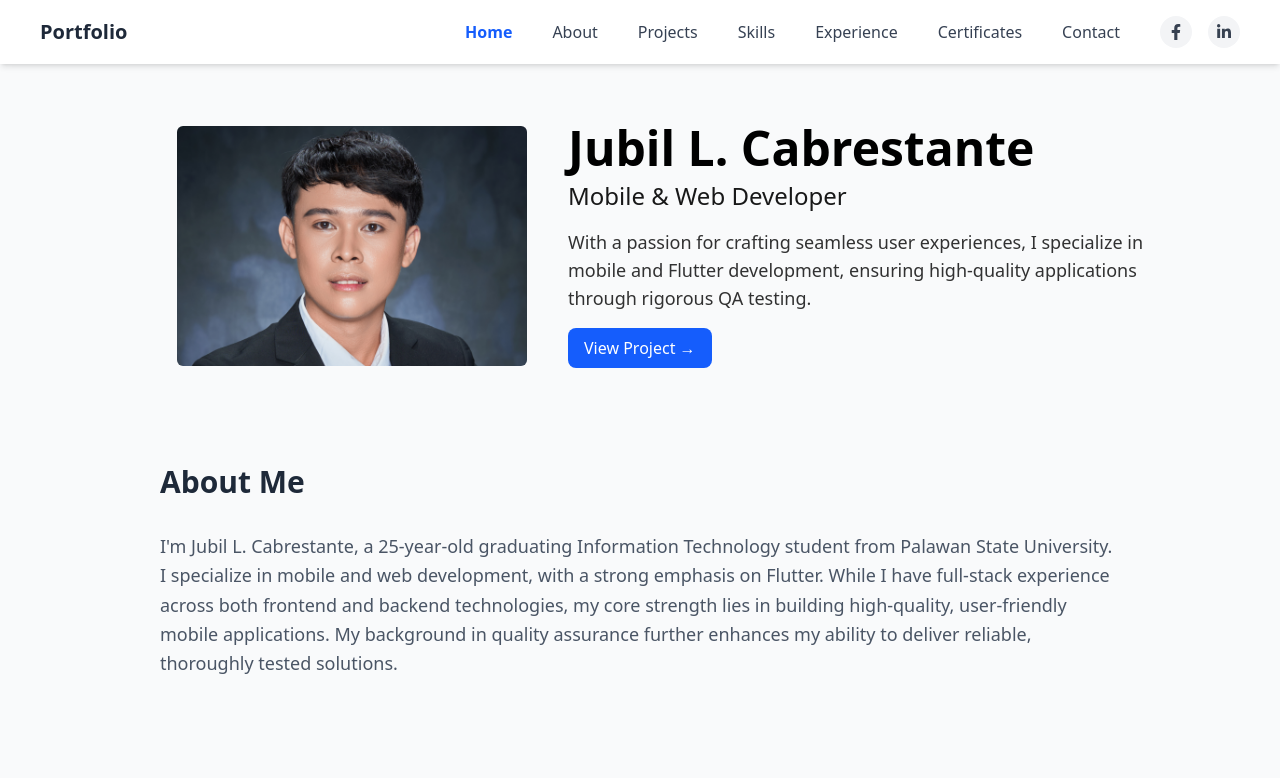
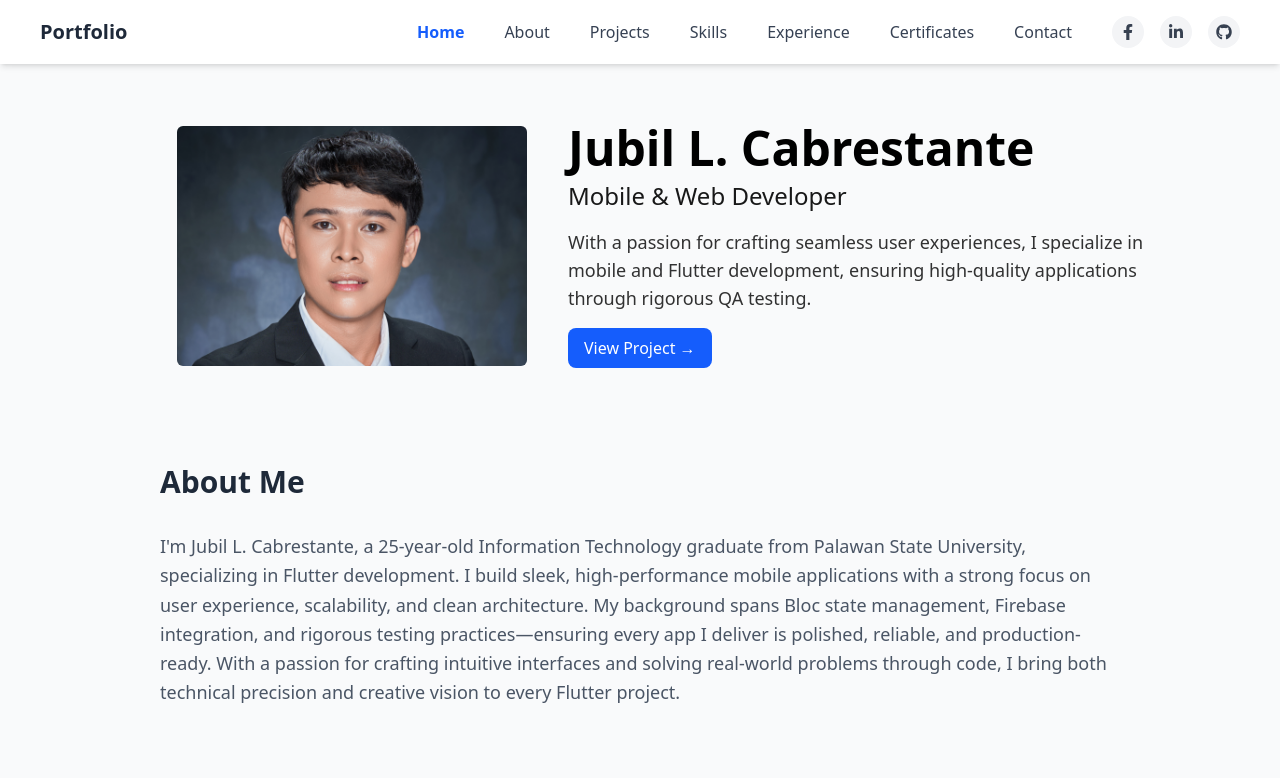
Before and after one commit to jubilcabrestante/portfolio, a Next.js app: page / in a window 1280 px wide. Shown: the top 778 px of the page. Built offline with nearby package versions, Linux system fonts and the light colour scheme.

Commit message:
update informations

```diff
--- a/src/components/Navigation.tsx
+++ b/src/components/Navigation.tsx
@@ -92,7 +92,7 @@ const Navigation = () => {
                     ? "text-blue-600 font-bold"
                     : "text-gray-700")
                 }
-                onClick={() => setIsOpen(false)} // close menu on click
+                onClick={() => setIsOpen(false)}
               >
                 {label}
               </a>
--- a/src/components/SkillGrid.tsx
+++ b/src/components/SkillGrid.tsx
@@ -1,5 +1,3 @@
-// skill_grid.tsx
-
 import React from "react";
 import * as Icons from "lucide-react";
 import type { SkillGroup } from "../types/skill_types";
@@ -37,7 +35,7 @@ const SkillsGrid: React.FC<SkillsGridProps> = ({ skills, category }) => {
               return (
                 <div
                   key={idx}
-                  className="border border-gray-200 rounded-lg p-6 hover:shadow-md transition-shadow bg-white"
+                  className="border border-gray-200 rounded-lg p-6 hover:shadow-md transition-shadow bg-white min-h-[200px] max-h-[300px] overflow-y-auto"
                 >
                   <h4 className="text-lg font-semibold text-gray-800 mb-2 flex items-center gap-2">
                     {IconComponent && (
--- a/src/components/SocialMedia/SocialMedia.tsx
+++ b/src/components/SocialMedia/SocialMedia.tsx
@@ -1,5 +1,5 @@
 import Link from "next/link";
-import { FaFacebookF, FaLinkedinIn } from "react-icons/fa";
+import { FaFacebookF, FaGithub, FaLinkedinIn } from "react-icons/fa";
 import styles from "./social-media.module.css";
 
 type SocialLink = {
@@ -19,6 +19,11 @@ const SocialMedia = () => {
       href: "https://www.linkedin.com/in/jubil-cabrestante-2b4118375/",
       icon: <FaLinkedinIn className="w-4 h-4" />,
       ariaLabel: "LinkedIn",
+    },
+    {
+      href: "https://github.com/jubilcabrestante",
+      icon: <FaGithub className="w-4 h-4" />,
+      ariaLabel: "GitHub",
     },
   ];
 
--- a/src/data/portfolioData.ts
+++ b/src/data/portfolioData.ts
@@ -10,7 +10,7 @@ export const portfolioData: PortfolioData = {
   },
   about: {
     content:
-      "I'm Jubil L. Cabrestante, a 25-year-old graduating Information Technology student from Palawan State University. I specialize in mobile and web development, with a strong emphasis on Flutter. While I have full-stack experience across both frontend and backend technologies, my core strength lies in building high-quality, user-friendly mobile applications. My background in quality assurance further enhances my ability to deliver reliable, thoroughly tested solutions.",
+      "I'm Jubil L. Cabrestante, a 25-year-old Information Technology graduate from Palawan State University, specializing in Flutter development. I build sleek, high-performance mobile applications with a strong focus on user experience, scalability, and clean architecture. My background spans Bloc state management, Firebase integration, and rigorous testing practices—ensuring every app I deliver is polished, reliable, and production-ready. With a passion for crafting intuitive interfaces and solving real-world problems through code, I bring both technical precision and creative vision to every Flutter project.",
   },
   projects: [
     {
@@ -75,7 +75,6 @@ export const portfolioData: PortfolioData = {
       framework: "Next.js, React",
       description:
         "A personal portfolio website built with Next.js and React, showcasing my projects and skills.",
-      // link: "https://jubilcabrestante.github.io/portfolio/",
       images: ["/assets/portfolio/1.png", "/assets/portfolio/2.png"],
     },
   ],
@@ -88,6 +87,11 @@ export const portfolioData: PortfolioData = {
           icon: "Smartphone",
           description: [
             "Proficient in building native mobile applications for iOS and Android platforms.",
+            "Implement Clean Architecture to ensure scalable and maintainable codebases.",
+            "Use Bloc (Cubit) state management for predictable and testable app state.",
+            "Integrate REST APIs and use Retrofit for efficient network communication.",
+            "Manage multiple app environments using Flutter Flavor.",
+            "Handle errors and failures elegantly using Dartz and functional programming patterns.",
           ],
         },
         {
@@ -113,14 +117,16 @@ export const portfolioData: PortfolioData = {
           title: "Database Management",
           icon: "Database",
           description: [
-            "Familiar with database design and management using NoSQL databases.",
+            "Experienced in designing and managing databases using NoSQL databases, specifically MongoDB and Firebase.",
+            "Able to structure collections, manage real-time data, and implement efficient queries.",
           ],
         },
         {
           title: "Google Cloud Platform (GCP)",
           icon: "Cloud",
           description: [
-            "Basic understanding of GCP services for deploying and managing applications.",
+            "Able to handle backend functions, deploy, and manage applications using GCP services.",
+            "Familiar with cloud functions, Firestore/Firebase hosting, and other GCP tools for scalable app infrastructure.",
           ],
         },
       ],
```
